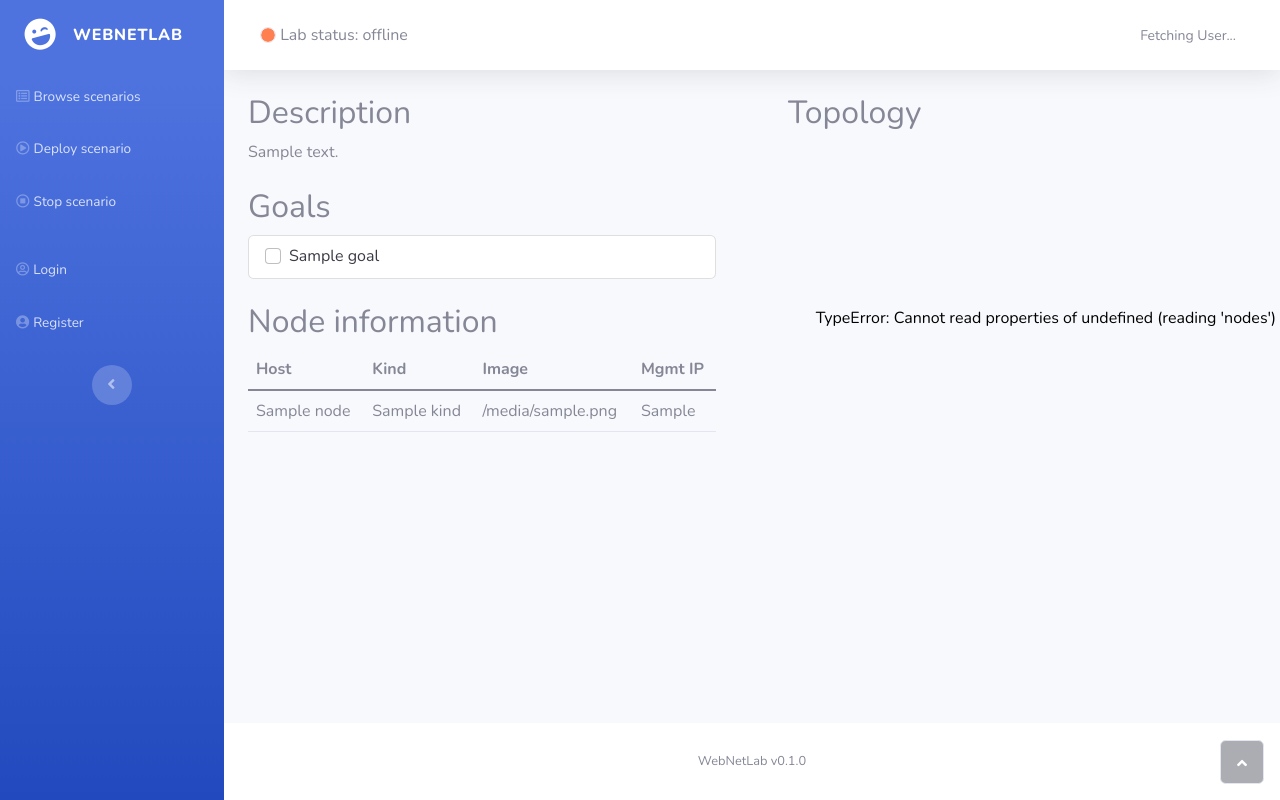
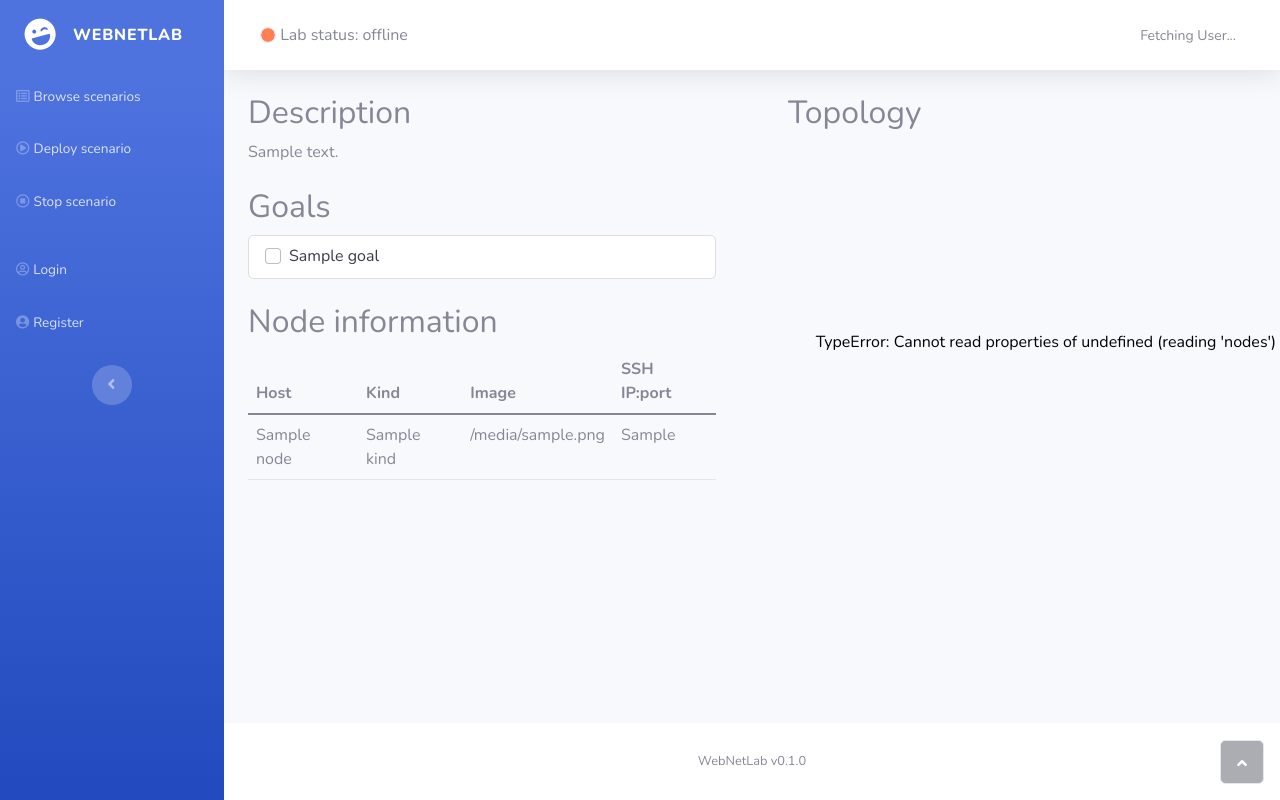
Before and after one commit to gregory-mac/webnetlab, a FastAPI app: template webnetlab/core/templates/open_lab.html in a window 1280 px wide. Run offline with FastAPI, Linux system fonts and the light colour scheme; the template is opened without the code that fills it: most values are stand-ins (such as "Sample title", 1, 10 or a date in 2020); parts of the project's set-up code (start-up, migrations or seed data) failed here and were passed over; some libraries are stand-ins or nearby versions.

Commit message:
Changed mgmt IP

```diff
--- a/webnetlab/api/functions/lab.py
+++ b/webnetlab/api/functions/lab.py
@@ -35,7 +35,7 @@ def get_node_information(lab_name: str) -> dict:
     try:
         for node in configuration["topology"]["nodes"]:
             node_info[node] = {}
-            node_info[node]["mgmt_ip"] = configuration["topology"]["nodes"][node]["mgmt_ipv4"]
+            node_info[node]["ssh_port"] = f'{settings.server_ip}:{configuration["topology"]["nodes"][node]["ports"][0].split(":")[0]}'
             node_info[node]["kind"] = configuration["topology"]["nodes"][node]["kind"]
             node_info[node]["image"] = configuration["topology"]["nodes"][node]["image"]
         return node_info
--- a/webnetlab/core/templates/open_lab.html
+++ b/webnetlab/core/templates/open_lab.html
@@ -58,7 +58,7 @@
                                     <th>Host</th>
                                     <th>Kind</th>
                                     <th>Image</th>
-                                    <th>Mgmt IP</th>
+                                    <th>SSH IP:port</th>
                                 </tr>
                             </thead>
                             {% for node in node_info recursive %}
@@ -67,7 +67,7 @@
                                     <td>{{ node }}</td>
                                     <td>{{ node_info[node]["kind"] }}</td>
                                     <td>{{ node_info[node]["image"] }}</td>
-                                    <td>{{ node_info[node]["mgmt_ip"] }}</td>
+                                    <td>{{ node_info[node]["ssh_port"] }}</td>
                                 </tr>
                             {% endfor %}
                             </tbody>
```
